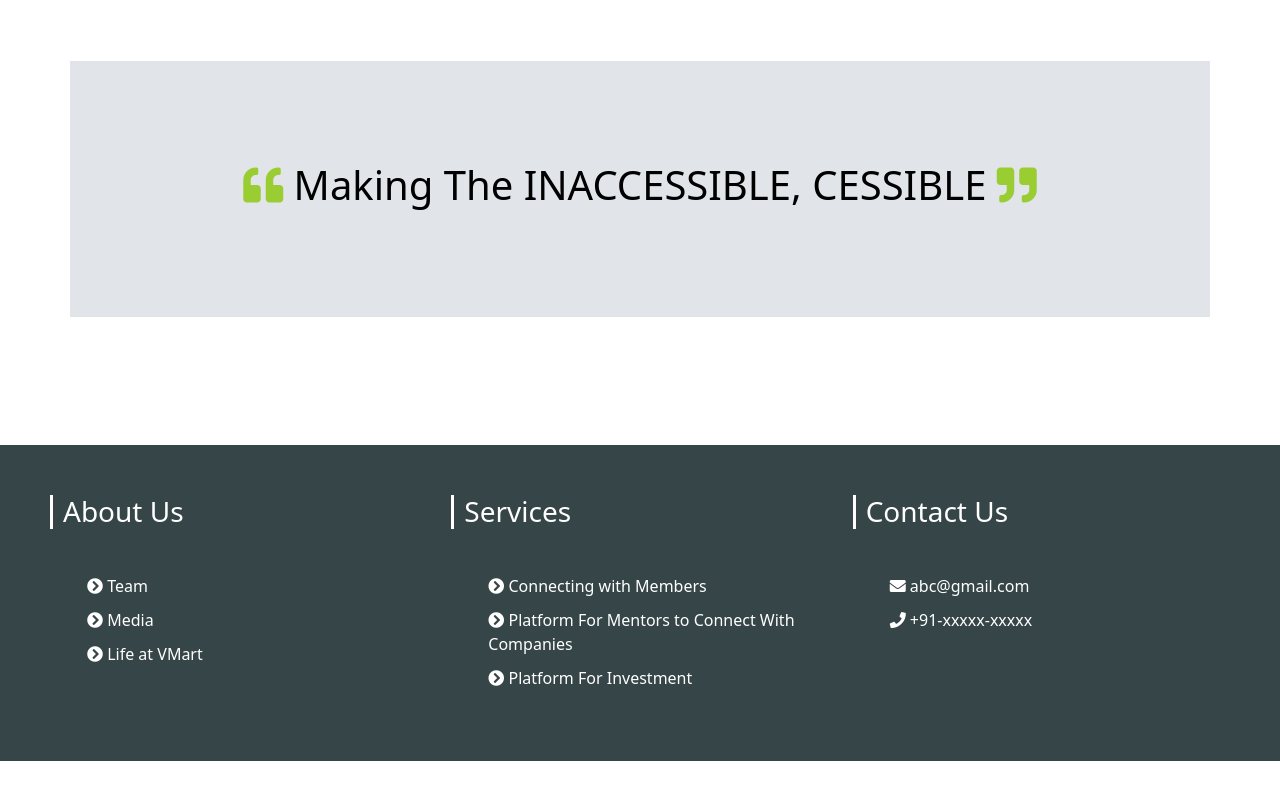
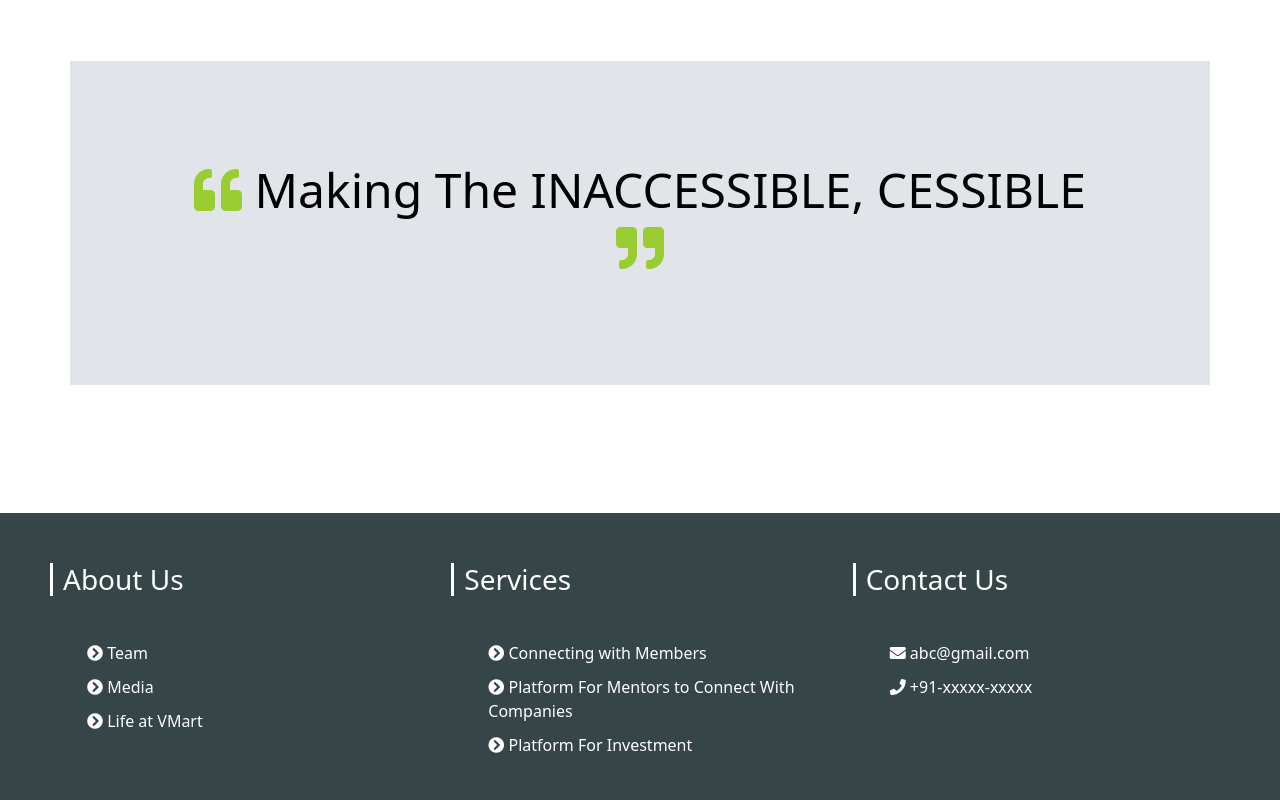
Before and after one commit to anidec/v-mart, a plain HTML site: page index.html in a window 1280 px wide. Shown: the part 2870-3670 px from the top of the page. Before the commit the page ends 3631 px from the top, so only its background shows below. Drawn offline with nearby package versions, Linux system fonts and the light colour scheme.

Commit message:
Update index.html

```diff
--- a/index.html
+++ b/index.html
@@ -268,9 +268,7 @@
         </div>
     </div>
     <div class="container middle-1" data-aos="fade-right" data-aos-duration="1000">
-        <h1
-            style="text-align: center !important; justify-self: center !important; justify-items:center !important;font-size: 2.5em;">
-            <i class="fa fa-quote-left" style="color:yellowgreen;"> </i>
+        <h1 style="text-align: center; font-size: 3em;"><i class="fa fa-quote-left" style="color:yellowgreen;"> </i>
             Making The INACCESSIBLE, CESSIBLE <i class="fa fa-quote-right" style="color:yellowgreen;"></i>
         </h1>
     </div>
```
